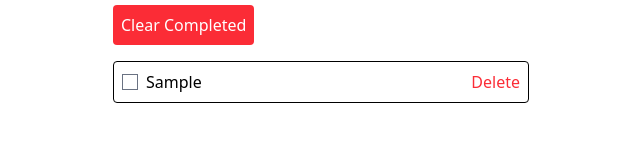
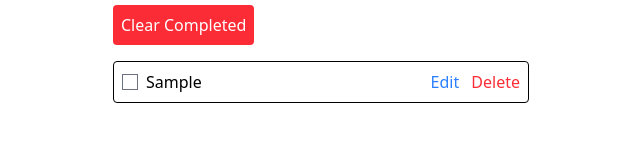
Before and after one commit to HACS9/todo_app, a SvelteKit app: page / in a window 1280 px wide. Both pictures are taken after typing "Sample" into the empty fields and a click on the button "Add Task". Shown: the part 213-354 px from the top of the page, without its empty margins (319-959 px from the left). Built offline with nearby package versions, Linux system fonts and the light colour scheme.

Commit message:
Add task editing

```diff
--- a/src/routes/+page.svelte
+++ b/src/routes/+page.svelte
@@ -5,8 +5,9 @@
        let task: string = '';
        let tasks: Task[] = [];
        let filter: 'all' | 'active' | 'completed' = 'all';
+       let editingIndex: number | null = null;
+       let editText: string = '';
 
-       // Load tasks from localStorage
        onMount(() => {
          if (browser) {
            const saved = localStorage.getItem('tasks');
@@ -14,14 +15,12 @@
          }
        });
 
-       // Save tasks to localStorage
        $: {
          if (browser) {
            localStorage.setItem('tasks', JSON.stringify(tasks));
          }
        }
 
-       // Filter tasks
        $: filteredTasks = tasks.filter(task => {
          if (filter === 'active') return !task.completed;
          if (filter === 'completed') return task.completed;
@@ -37,7 +36,7 @@
 
        function toggleTask(index: number) {
          tasks[index].completed = !tasks[index].completed;
-         tasks = tasks; // Trigger reactivity
+         tasks = tasks;
        }
 
        function removeTask(index: number) {
@@ -46,6 +45,20 @@
 
        function clearCompleted() {
          tasks = tasks.filter(task => !task.completed);
+       }
+
+       function startEditing(index: number) {
+         editingIndex = index;
+         editText = tasks[index].text;
+       }
+
+       function saveEdit() {
+         if (editingIndex !== null && editText.trim()) {
+           tasks[editingIndex].text = editText;
+           tasks = tasks;
+           editingIndex = null;
+           editText = '';
+         }
        }
      </script>
 
@@ -101,16 +114,36 @@
                  on:change={() => toggleTask(index)}
                  class="mr-2"
                />
+               {#if editingIndex === index}
+                 <input
+                   type="text"
+                   bind:value={editText}
+                   on:blur={saveEdit}
+                   on:keydown={e => e.key === 'Enter' && saveEdit()}
+                   class="border rounded p-1"
+                 />
+               {:else}
                  <span class={task.completed ? 'line-through text-gray-500' : ''}>
                    {task.text}
                  </span>
+               {/if}
              </div>
+             <div>
+               {#if editingIndex !== index}
+                 <button
+                   on:click={() => startEditing(index)}
+                   class="text-blue-500 hover:text-blue-700 mr-2"
+                 >
+                   Edit
+                 </button>
+               {/if}
                <button
                  on:click={() => removeTask(index)}
                  class="text-red-500 hover:text-red-700"
                >
                  Delete
                </button>
+             </div>
            </li>
          {/each}
        </ul>
```
Lines whose indentation alone changed are shown as unchanged.
